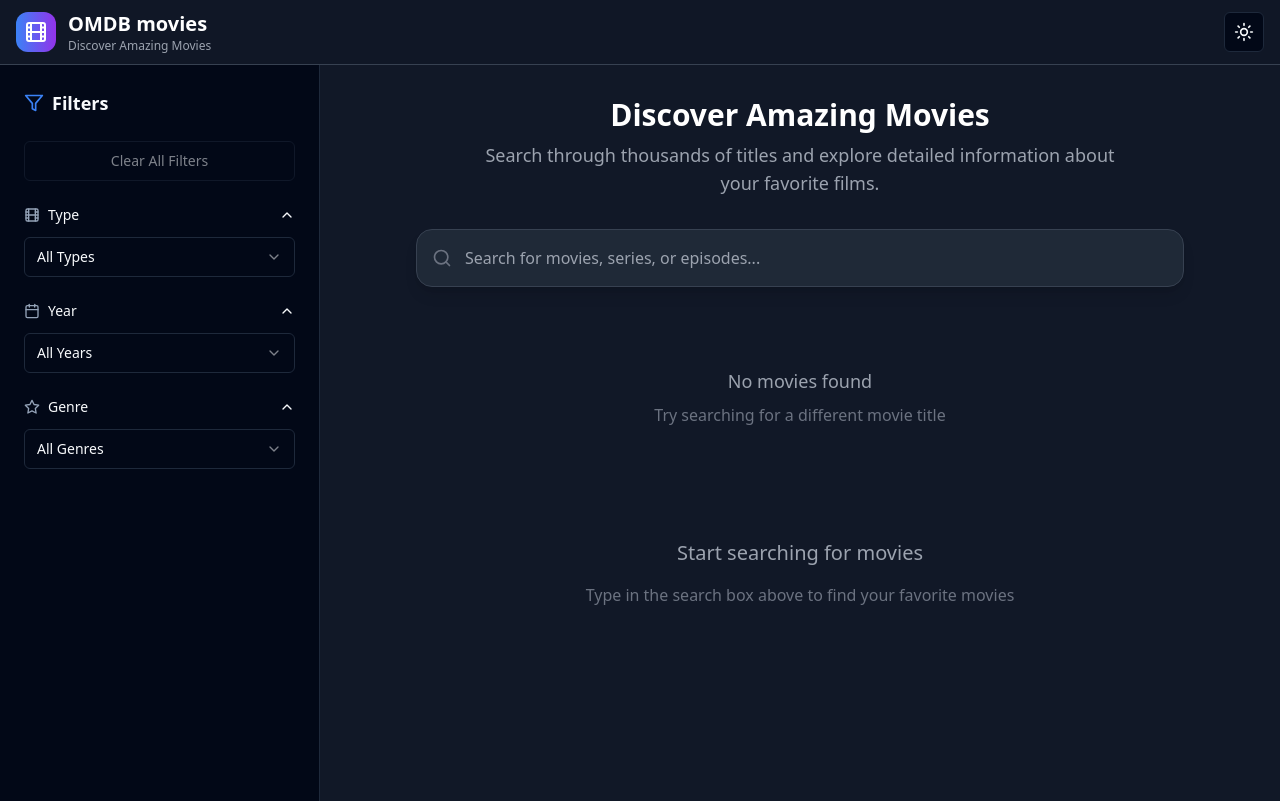
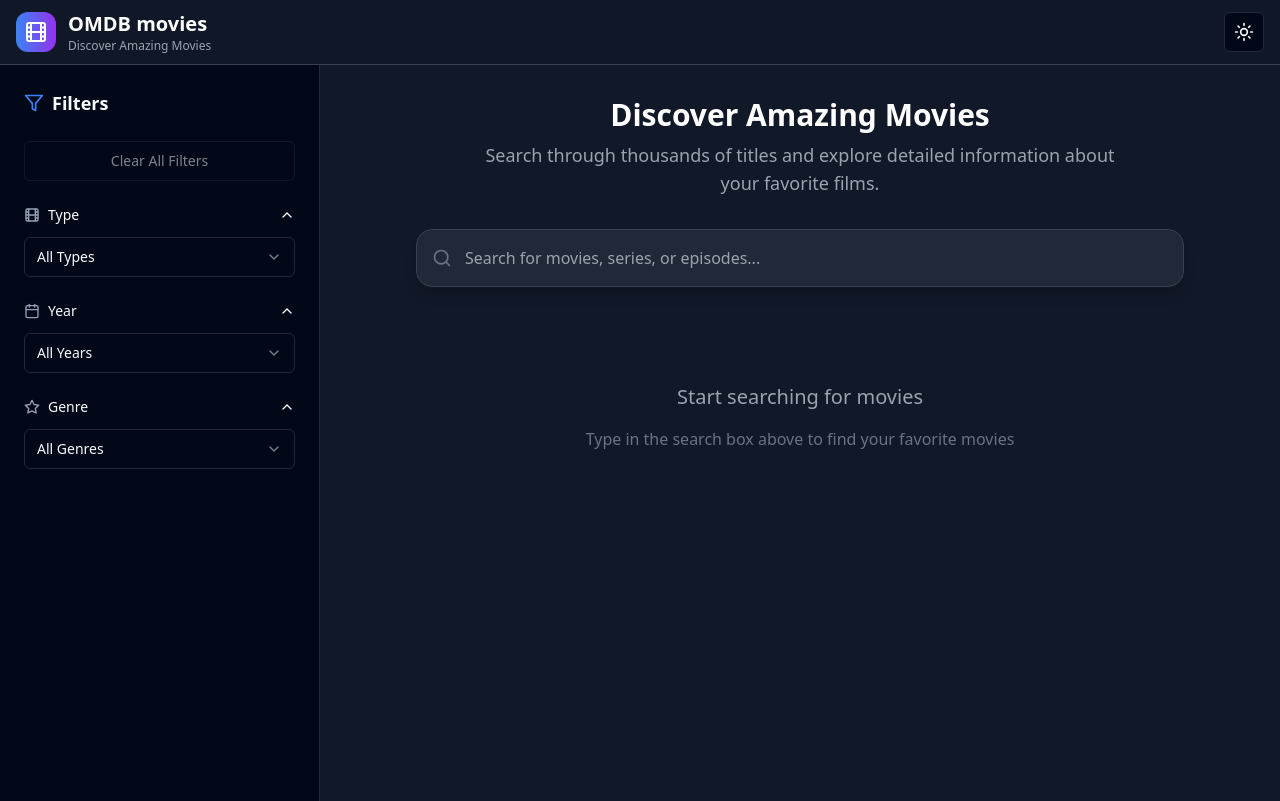
Before and after one commit to mahmoudbahaa755/nexus-task, a React (Vite) app: page / in a window 1280 px wide. Built offline with nearby package versions, Linux system fonts and the light colour scheme.

Commit message:
feat: handling pagination logic

```diff
--- a/src/hooks/useMovieSearch.ts
+++ b/src/hooks/useMovieSearch.ts
@@ -6,20 +6,23 @@
   type: string;
   year: string;
   genre: string;
+  page: number;
 }
 
 export const useMovieSearch = () => {
   const [movies, setMovies] = useState<Movie[]>([]);
   const [loading, setLoading] = useState(false);
+  const [totalResults, setTotalResults] = useState(0);
   const [error, setError] = useState<string | null>(null);
   const [filters, setFilters] = useState<Filters>({
     type: "",
     year: "",
     genre: "",
+    page: 1,
   });
 
   const search = useCallback(
-    async (query: string, currentFilters?: Filters) => {
+    async (query: string, currentFilters?: Filters, page?: number) => {
       if (!query.trim()) {
         // setMovies([]);
         setError(null);
@@ -31,15 +34,18 @@
 
       try {
         const filtersToUse = currentFilters || filters;
+        filtersToUse.page = page || 1; // Ensure page is set for pagination
         const data = await getMovies(query, filtersToUse);
-        let results = data.Search || [];
+        const results = data.Search || [];
         console.log(data, "data");
-        // Client-side filtering for genre (since OMDb doesn't support genre filtering directly)
-        if (filtersToUse.genre) {
-          results = results.filter(
-            (movie: Movie) => movie.Type === "movie" // Only filter genre for movies, not series/episodes
-          );
-        }
+        const totalResults = parseInt(data.totalResults) || 0;
+        setTotalResults(totalResults);
+        // Parse totalResults from the API response
+        // if (filtersToUse.genre) {
+        //   results = results.filter(
+        //     (movie: Movie) => movie.Type === "movie" // Only filter genre for movies, not series/episodes
+        //   );
+        // }
 
         setMovies(results);
       } catch (err) {
@@ -56,7 +62,15 @@
     setFilters(newFilters);
   }, []);
 
-  return { movies, loading, error, search, filters, updateFilters };
+  return {
+    movies,
+    loading,
+    error,
+    search,
+    filters,
+    updateFilters,
+    totalResults,
+  };
 };
 
 export const useMovieDetails = () => {
@@ -84,5 +98,11 @@
     setError(null);
   }, []);
 
-  return { movieDetails, loading, error, fetchDetails, clearDetails };
+  return {
+    movieDetails,
+    loading,
+    error,
+    fetchDetails,
+    clearDetails,
+  };
 };
--- a/src/pages/HomePage.tsx
+++ b/src/pages/HomePage.tsx
@@ -1,40 +1,58 @@
-import React, { useState, useEffect } from 'react';
-import { useNavigate, useSearchParams } from 'react-router-dom';
-import FilterSidebar from '../components/FilterSidebar';
-import SearchBar from '../components/SearchBar';
-import MovieList from '../components/MovieList';
-import LoadingSpinner from '../components/LoadingSpinner';
-import ErrorMessage from '../components/ErrorMessage';
-import { useDebounce } from '../hooks/useDebounce';
-import { useMovieSearch } from '../hooks/useMovieSearch';
+import React, { useEffect, useState } from "react";
+import { useNavigate, useSearchParams } from "react-router-dom";
+import ErrorMessage from "../components/ErrorMessage";
+import FilterSidebar from "../components/FilterSidebar";
+import HomePagination from "../components/home-page/homePagination";
+import LoadingSpinner from "../components/LoadingSpinner";
+import MovieList from "../components/MovieList";
+import SearchBar from "../components/SearchBar";
+import { useDebounce } from "../hooks/useDebounce";
+import { useMovieSearch } from "../hooks/useMovieSearch";
 
 interface HomePageProps {
   isFiltersOpen: boolean;
   onToggleFilters: () => void;
 }
 
-const HomePage: React.FC<HomePageProps> = ({ isFiltersOpen, onToggleFilters }) => {
+const HomePage: React.FC<HomePageProps> = ({
+  isFiltersOpen,
+  onToggleFilters,
+}) => {
   const navigate = useNavigate();
   const [searchParams, setSearchParams] = useSearchParams();
-  const [searchQuery, setSearchQuery] = useState(searchParams.get('q') || '');
+  const [searchQuery, setSearchQuery] = useState(searchParams.get("q") || "");
+  const [currentPage, setCurrentPage] = useState(
+    parseInt(searchParams.get("page") || "1")
+  );
   const debouncedSearchQuery = useDebounce(searchQuery, 500);
 
-  const { movies, loading, error, search, filters, updateFilters } = useMovieSearch();
+  const {
+    movies,
+    loading,
+    error,
+    search,
+    filters,
+    updateFilters,
+    totalResults,
+  } = useMovieSearch();
 
-  // Update URL when search query changes
+  // Calculate total pages (assuming 10 results per page from OMDB API)
+  const resultsPerPage = 10;
+  const totalPages = Math.ceil(totalResults / resultsPerPage);
+  console.log(totalPages, "totalPages", totalResults);
+  // Update URL when search query or page changes
   useEffect(() => {
-    if (debouncedSearchQuery) {
-      setSearchParams({ q: debouncedSearchQuery });
-    } else {
-      setSearchParams({});
-    }
-  }, [debouncedSearchQuery, setSearchParams]);
+    const params: Record<string, string> = {};
+    if (debouncedSearchQuery) params.q = debouncedSearchQuery;
+    if (currentPage > 1) params.page = currentPage.toString();
+    setSearchParams(params);
+  }, [debouncedSearchQuery, currentPage, setSearchParams]);
 
   useEffect(() => {
     if (debouncedSearchQuery) {
-      search(debouncedSearchQuery, filters);
+      search(debouncedSearchQuery, filters, currentPage);
     }
-  }, [debouncedSearchQuery, search, filters]);
+  }, [debouncedSearchQuery, search, filters, currentPage]);
 
   const handleMovieClick = (imdbID: string) => {
     navigate(`/movie/${imdbID}`);
@@ -43,18 +61,27 @@
   const handleFilterChange = (key: string, value: string) => {
     const newFilters = { ...filters, [key]: value };
     updateFilters(newFilters);
+    setCurrentPage(1); // Reset to first page when filters change
     if (debouncedSearchQuery) {
-      search(debouncedSearchQuery, newFilters);
+      search(debouncedSearchQuery, newFilters, 1);
     }
   };
 
   const handleClearFilters = () => {
-    const clearedFilters = { type: '', year: '', genre: '' };
+    const clearedFilters = { type: "", year: "", genre: "", page: 1 };
     updateFilters(clearedFilters);
+    setCurrentPage(1); // Reset to first page when clearing filters
     if (debouncedSearchQuery) {
-      search(debouncedSearchQuery, clearedFilters);
+      search(debouncedSearchQuery, clearedFilters, 1);
     }
   };
+
+  // Update the movie search to handle pagination
+  useEffect(() => {
+    if (debouncedSearchQuery) {
+      search(debouncedSearchQuery, filters, currentPage);
+    }
+  }, [debouncedSearchQuery, search, filters, currentPage]);
 
   return (
     <div className="flex">
@@ -74,7 +101,8 @@
                 Discover Amazing Movies
               </h2>
               <p className="text-gray-600 dark:text-gray-400 text-lg max-w-2xl mx-auto">
-                Search through thousands of titles and explore detailed information about your favorite films.
+                Search through thousands of titles and explore detailed
+                information about your favorite films.
               </p>
             </div>
 
@@ -88,16 +116,27 @@
           <div>
             {loading && <LoadingSpinner />}
             {error && <ErrorMessage message={error} />}
-            {!loading && !error && (
-              <MovieList
-                movies={movies}
-                onMovieClick={handleMovieClick}
-              />
+            {!loading && !error && movies.length > 0 && (
+              <>
+                <MovieList movies={movies} onMovieClick={handleMovieClick} />
+                {totalPages > 1 && (
+                  <HomePagination
+                    totalPages={totalPages}
+                    currentPage={currentPage}
+                    setCurrentPage={setCurrentPage}
+                  />
+                )}
+              </>
             )}
-            {!searchQuery && !loading && (
+
+            {!searchQuery && !loading && movies.length === 0 && (
               <div className="text-center py-16">
-                <div className="text-gray-600 dark:text-gray-400 text-xl mb-4">Start searching for movies</div>
-                <p className="text-gray-500 dark:text-gray-500">Type in the search box above to find your favorite movies</p>
+                <div className="text-gray-600 dark:text-gray-400 text-xl mb-4">
+                  Start searching for movies
+                </div>
+                <p className="text-gray-500 dark:text-gray-500">
+                  Type in the search box above to find your favorite movies
+                </p>
               </div>
             )}
           </div>
--- /dev/null
+++ b/src/types/global.ts
@@ -0,0 +1,50 @@
+interface Filters {
+  type: string;
+  year: string;
+  genre: string;
+  page?: number; // Optional for pagination
+}
+
+interface Movie {
+  Title: string;
+  Year: string;
+  imdbID: string;
+  Type: string;
+  Poster: string;
+}
+
+interface SearchResponse {
+  Search: Movie[];
+  totalResults: string;
+  Response: string;
+}
+
+interface MovieDetails {
+  Title: string;
+  Year: string;
+  Rated: string;
+  Released: string;
+  Runtime: string;
+  Genre: string;
+  Director: string;
+  Writer: string;
+  Actors: string;
+  Plot: string;
+  Language: string;
+  Country: string;
+  Awards: string;
+  Poster: string;
+  Ratings: Array<{ Source: string; Value: string }>;
+  Metascore: string;
+  imdbRating: string;
+  imdbVotes: string;
+  imdbID: string;
+  Type: string;
+  DVD: string;
+  BoxOffice: string;
+  Production: string;
+  Website: string;
+  Response: string;
+}
+
+export type { Filters, Movie, MovieDetails, SearchResponse };
```
